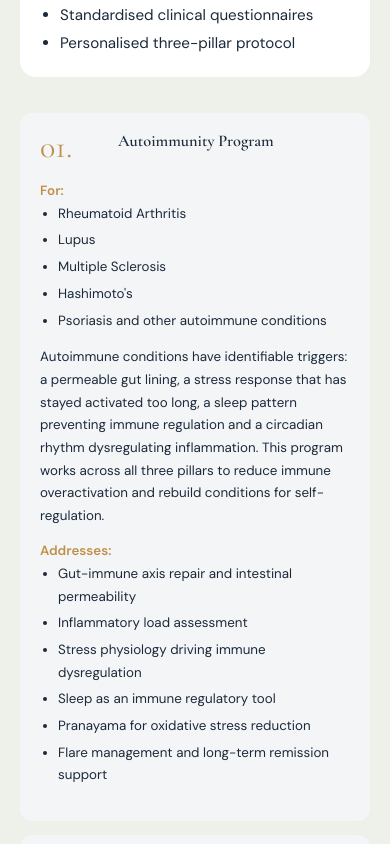
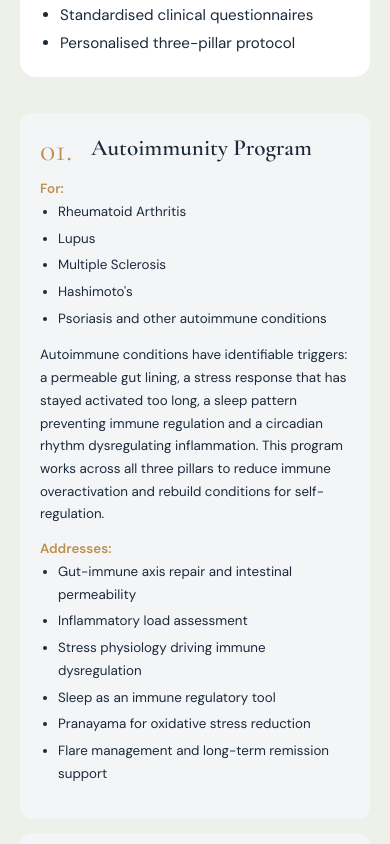
Before and after one commit to GangaBS99/DrCharuArora, a React (Vite) app: page / in a window 390 px wide. Shown: the part 8980-9824 px from the top of the page. Built offline with nearby package versions, Linux system fonts and the light colour scheme.

Commit message:
final changehhh0

```diff
--- a/src/components/Programs/Programs.css
+++ b/src/components/Programs/Programs.css
@@ -218,13 +218,38 @@
   .program-col {
     padding: var(--space-lg);
   }
+  .program-col-header {
+    grid-template-columns: 48px minmax(0, 1fr);
+    column-gap: 8px;
+    align-items: start;
+    margin-bottom: var(--space-md);
+  }
   .program-col-number {
-    font-size: var(--font-xl);
+    font-size: clamp(2.1rem, 1.6rem + 2.4vw, 2.5rem);
+    line-height: 1;
+    padding-top: 1px;
   }
   .program-col-title {
-    font-size: var(--font-md);
+    font-size: clamp(1.55rem, 1.2rem + 1.8vw, 2rem);
+    line-height: 1.08;
+    padding-top: 3px;
   }
   .programs-footer {
     padding: var(--space-lg);
   }
 }
+
+@media (max-width: 420px) {
+  .program-col-header {
+    grid-template-columns: 44px minmax(0, 1fr);
+    column-gap: 7px;
+  }
+
+  .program-col-number {
+    font-size: 2rem;
+  }
+
+  .program-col-title {
+    font-size: 1.45rem;
+  }
+}
```
